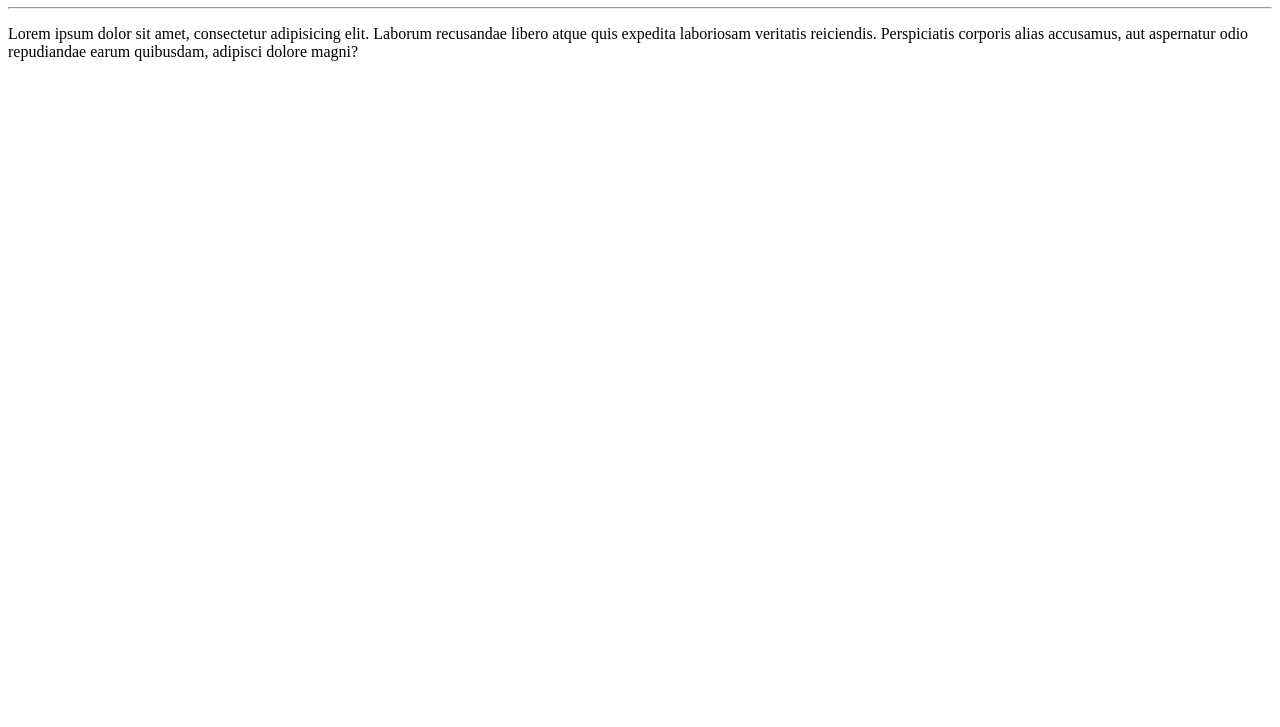
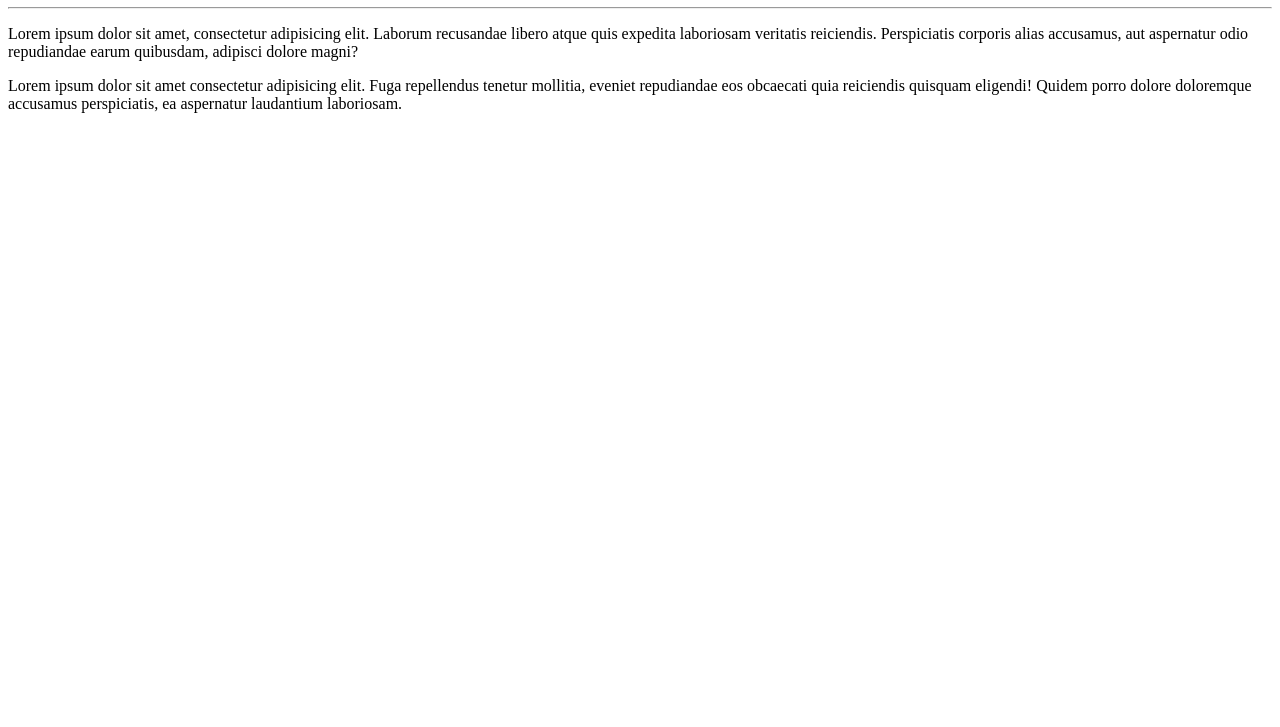
Before and after one commit to grassanir/Ola-Mundo, a plain HTML site: page site-exemplo/index.html in a window 1280 px wide. Shown: the part 73-800 px from the top of the page. Drawn offline with Linux system fonts and the light colour scheme.

Commit message:
Adicionei um parágrafo

```diff
--- a/site-exemplo/index.html
+++ b/site-exemplo/index.html
@@ -9,5 +9,6 @@
    <h1>Olá, Mundo!</h1>
    <hr>
    <p>Lorem ipsum dolor sit amet, consectetur adipisicing elit. Laborum recusandae libero atque quis expedita laboriosam veritatis reiciendis. Perspiciatis corporis alias accusamus, aut aspernatur odio repudiandae earum quibusdam, adipisci dolore magni?</p>
+   <p>Lorem ipsum dolor sit amet consectetur adipisicing elit. Fuga repellendus tenetur mollitia, eveniet repudiandae eos obcaecati quia reiciendis quisquam eligendi! Quidem porro dolore doloremque accusamus perspiciatis, ea aspernatur laudantium laboriosam.</p>
 </body>
 </html>
```
